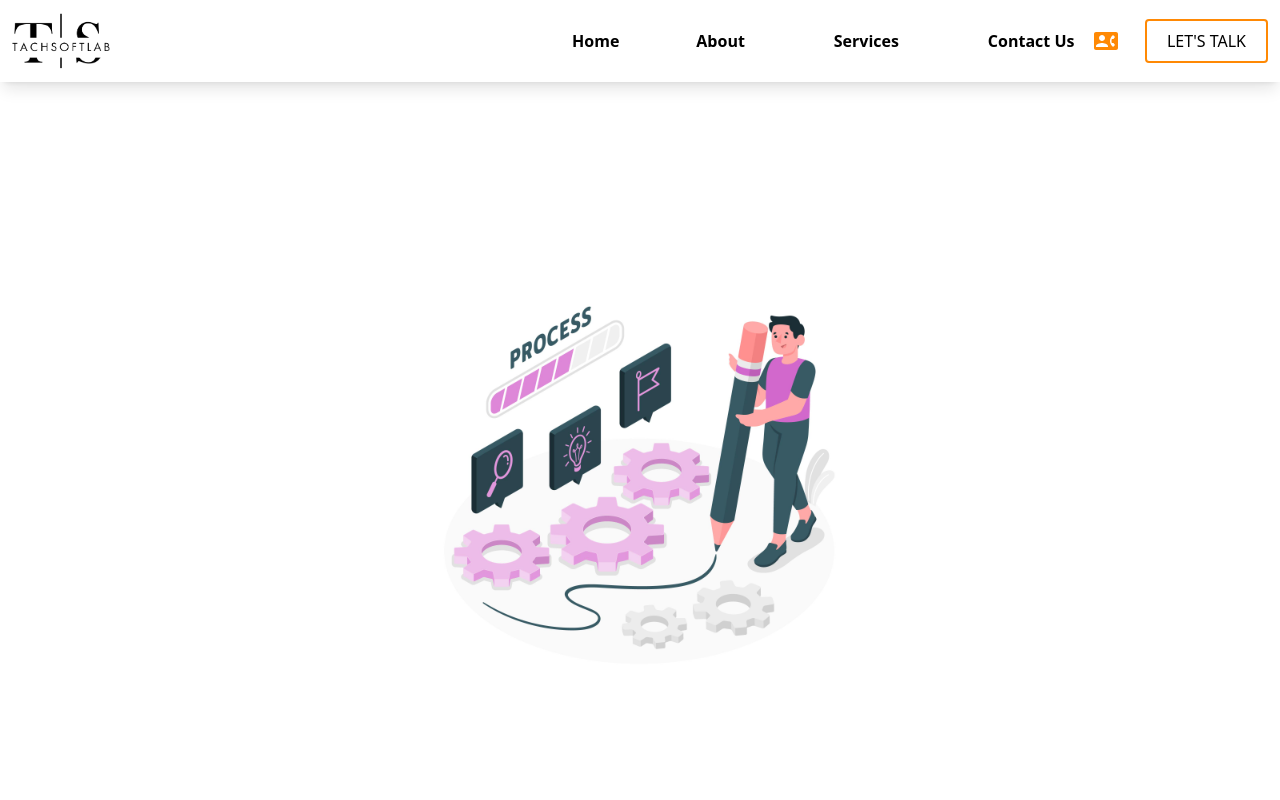
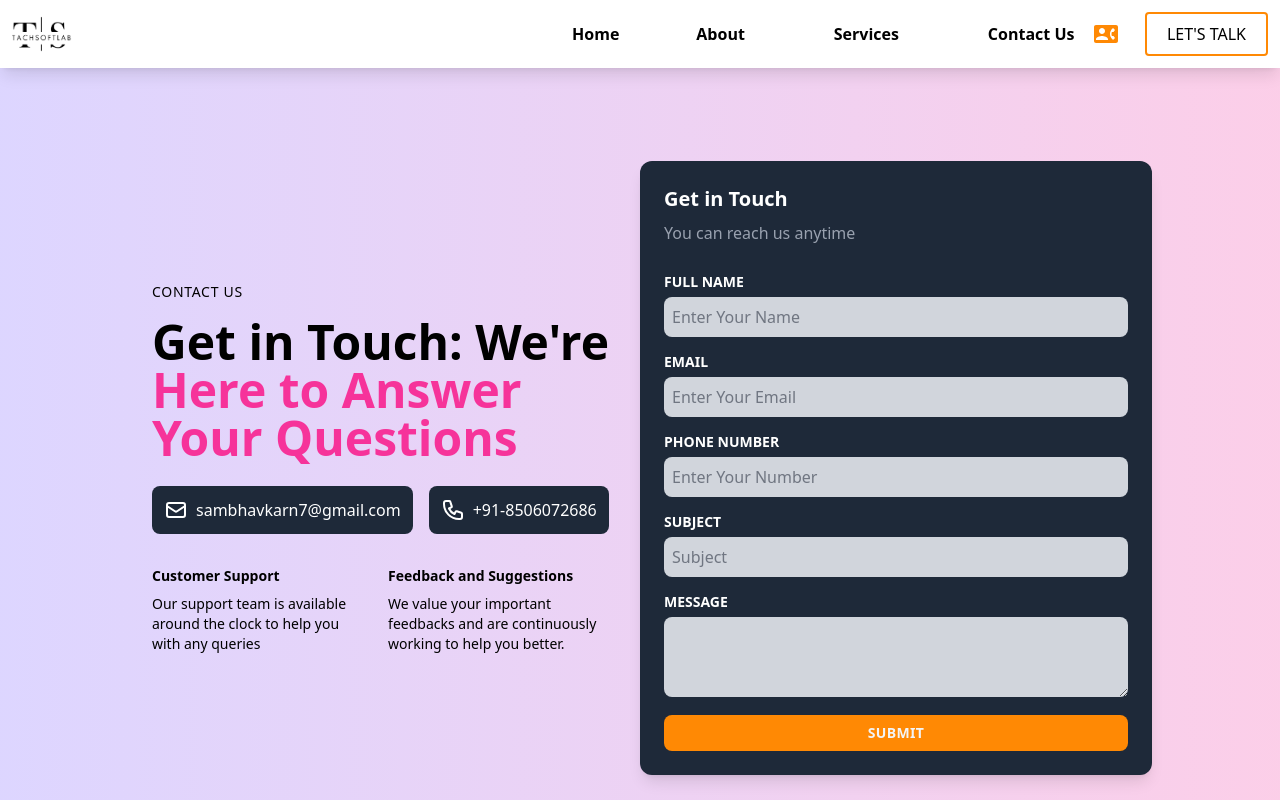
Before and after one commit to Sambhav-karn/TechSoftLab-New, a React (Vite) app in the folder techsoft-lab/: page /contact-us in a window 1280 px wide. Shown: the top 800 px of the page. Built offline with nearby package versions, Linux system fonts and the light colour scheme.

Commit message:
Add ContactUs Page

```diff
--- a/techsoft-lab/src/common/Header.jsx
+++ b/techsoft-lab/src/common/Header.jsx
@@ -103,7 +103,7 @@ export default function Header() {
         {/* Desktop Layout */}
         <div className='hidden md:grid md:grid-cols-[43%_40%_auto] md:items-center md:gap-5'>
           {/* <h1 className='text-2xl font-serif'>Triveni <span className='text-orange-400'>Media</span></h1> */}
-          <img src={logo} alt="TechSoft Lab" className='w-[100px]'/>
+          <img src={logo} alt="TechSoft Lab" className='w-[60px]'/>
           <div>
             <ul className='flex justify-between items-center text-black font-semibold'>
               <Link to={'/'}>
--- a/techsoft-lab/src/header pages/ContactUs.jsx
+++ b/techsoft-lab/src/header pages/ContactUs.jsx
@@ -1,10 +1,226 @@
-import React from 'react'
-import img from '../Images/Under_process.jpg'
+// ContactForm.jsx
+import React, { useEffect, useRef, useState } from 'react';
+import axios from 'axios';
+import Swal from 'sweetalert2';
 
-export default function ContactUs() {
+const ContactForm = () => {
+
+  const [formData, setFormData] = useState({
+    userName: '',
+    phoneNumber: '',
+    userEmail: '',
+    userTitle: '',
+    userDescription: ''
+  });
+  const [isLoading, setIsLoading] = useState(false);
+
+  const aboutUsRef = useRef(null);
+  const servicesRef = useRef(null);
+  const contactUsRef = useRef(null);
+
+  const animateOnScroll = (ref) => {
+    const observer = new IntersectionObserver(
+      (entries) => {
+        entries.forEach((entry) => {
+          if (entry.isIntersecting) {
+            entry.target.classList.add('animate-slide-up');
+            observer.unobserve(entry.target);
+          }
+        });
+      },
+      {
+        threshold: 0.1,
+        rootMargin: '0px 0px -50px 0px',
+      }
+    );
+
+    if (ref.current) {
+      observer.observe(ref.current);
+    }
+
+    return () => {
+      if (ref.current) {
+        observer.unobserve(ref.current);
+      }
+    };
+  };
+
+  const handleChange = (event) => {
+    const { name, value } = event.target;
+    setFormData((prevData) => ({
+      ...prevData,
+      [name]: value
+    }));
+  };
+
+  const handleSubmit = async (event) => {
+    event.preventDefault();
+    setIsLoading(true);
+
+    const payload = {
+      userName: formData.userName,
+      phoneNumber: formData.phoneNumber,
+      userEmail: formData.userEmail,
+      userTitle: formData.userTitle,
+      userDescription: formData.userDescription
+    };
+
+    try {
+      const res = await axios.post(`${import.meta.env.VITE_REACT_APP_BACKEND_BASEURL}/web/user/enq`, payload);
+      // console.log('API Response:', res.data);
+
+      Swal.fire({
+        icon: 'success',
+        title: 'Thank You!',
+        text: 'Your enquiry has been received. Our team will reach out to you soon.',
+        confirmButtonColor: '#f97316',
+      }).then(() => {
+        // Clear form data only after SweetAlert is dismissed
+        setFormData({
+          userName: '',
+          phoneNumber: '',
+          userEmail: '',
+          userTitle: '',
+          userDescription: ''
+        });
+      });
+    } catch (err) {
+      console.error('API Error:', err);
+
+      Swal.fire({
+        icon: 'error',
+        title: 'Oops...',
+        text: 'Something went wrong! Please try again later.',
+        confirmButtonColor: '#f97316',
+      });
+    } finally {
+      setIsLoading(false);
+    }
+  };
+
+  useEffect(() => {
+    const cleanupAboutUs = animateOnScroll(aboutUsRef);
+    const cleanupServices = animateOnScroll(servicesRef);
+    const cleanupContactUs = animateOnScroll(contactUsRef);
+
+    return () => {
+      cleanupAboutUs();
+      cleanupServices();
+      cleanupContactUs();
+    };
+  }, []);
+
   return (
-    <div className='flex items-center justify-center h-screen'>
-      <img src={img} alt="" className='w-[400px]'/>
+    <div className="min-h-screen bg-gradient-to-r from-violet-200 to-pink-200 flex items-center justify-center p-4">
+      <div className="w-full max-w-5xl flex flex-col md:flex-row items-center justify-between">
+        {/* Left Section */}
+        <div className="text-black md:w-1/2 p-6">
+          <h2 className="text-sm uppercase tracking-wider mb-4">Contact Us</h2>
+          <h1 className="text-4xl md:text-5xl font-bold mb-6">
+            Get in Touch: We're <br />
+            <span className="text-pink-500">Here to Answer Your Questions</span>
+          </h1>
+
+          {/* Contact Info */}
+          <div className="flex space-x-4 mb-8">
+            <div className="flex items-center bg-gray-800 p-3 rounded-lg">
+              <svg className="w-6 h-6 mr-2 text-white" fill="none" stroke="currentColor" viewBox="0 0 24 24">
+                <path strokeLinecap="round" strokeLinejoin="round" strokeWidth="2" d="M3 8l7.89 5.26a2 2 0 002.22 0L21 8M5 19h14a2 2 0 002-2V7a2 2 0 00-2-2H5a2 2 0 00-2 2v10a2 2 0 002 2z" />
+              </svg>
+              <span className='text-white'>sambhavkarn7@gmail.com</span>
+            </div>
+            <div className="flex items-center bg-gray-800 p-3 rounded-lg">
+              <svg className="w-6 h-6 mr-2 text-white" fill="none" stroke="currentColor" viewBox="0 0 24 24">
+                <path strokeLinecap="round" strokeLinejoin="round" strokeWidth="2" d="M3 5a2 2 0 012-2h3.28a1 1 0 01.948.684l1.498 4.493a1 1 0 01-.502 1.21l-2.257 1.13a11.042 11.042 0 005.516 5.516l1.13-2.257a1 1 0 011.21-.502l4.493 1.498a1 1 0 01.684.949V19a2 2 0 01-2 2h-1C9.716 21 3 14.284 3 6V5z" />
+              </svg>
+              <span className='text-white'>+91-8506072686</span>
+            </div>
+          </div>
+
+          {/* Support Info */}
+          <div className="flex space-x-8 text-sm">
+            <div>
+              <h3 className="font-semibold mb-2">Customer Support</h3>
+              <p>Our support team is available around the clock to help you with any queries</p>
+            </div>
+            <div>
+              <h3 className="font-semibold mb-2">Feedback and Suggestions</h3>
+              <p>We value your important feedbacks and are continuously working to help you better.</p>
+            </div>
+          </div>
+        </div>
+
+        {/* Right Section - Form */}
+        <div className="md:w-1/2 p-6 bg-gray-800 bg-opacity-50 rounded-xl shadow-lg">
+          <h2 className="text-white text-xl font-semibold mb-2">Get in Touch</h2>
+          <p className="text-gray-400 mb-6">You can reach us anytime</p>
+          <form className="space-y-4" onSubmit={handleSubmit} >
+            <div className="">
+              <div>
+                <span className="uppercase text-sm text-white font-bold">Full Name</span>
+                <input className="w-full bg-gray-300 text-gray-900 mt-1 p-2 rounded-lg focus:outline-none focus:shadow-outline"
+                  type="text" placeholder="Enter Your Name" id="userName" name="userName" value={formData.userName} onChange={handleChange} />
+              </div>
+              <div className="mt-3">
+                <span className="uppercase text-sm text-white font-bold">Email</span>
+                <input className="w-full bg-gray-300 text-gray-900 mt-1 p-2 rounded-lg focus:outline-none focus:shadow-outline"
+                  type="email" placeholder='Enter Your Email' id="userEmail" name="userEmail" value={formData.userEmail} onChange={handleChange} />
+              </div>
+              <div className="mt-3">
+                <span className="uppercase text-sm text-white font-bold">Phone Number</span>
+                <input className="w-full bg-gray-300 text-gray-900 mt-1 p-2 rounded-lg focus:outline-none focus:shadow-outline"
+                  type="text" placeholder='Enter Your Number' id="phoneNumber" name="phoneNumber" value={formData.phoneNumber} onChange={handleChange} />
+              </div>
+              <div className="mt-3">
+                <span className="uppercase text-sm text-white font-bold">Subject</span>
+                <input className="w-full bg-gray-300 text-gray-900 mt-1 p-2 rounded-lg focus:outline-none focus:shadow-outline"
+                  type="text" placeholder='Subject' id="userTitle" name="userTitle" value={formData.userTitle} onChange={handleChange} />
+              </div>
+              <div className="mt-3">
+                <span className="uppercase text-sm text-white font-bold">Message</span>
+                <textarea
+                  className="w-full h-20 bg-gray-300 text-gray-900 mt-1 p-2 rounded-lg focus:outline-none focus:shadow-outline" id="userDescription" name="userDescription" value={formData.userDescription} rows="4" onChange={handleChange}></textarea>
+              </div>
+              <div className="mt-3">
+                <button
+                  disabled={isLoading}
+                  className={`transition-colors duration-300 flex items-center justify-center uppercase text-sm font-bold tracking-wide bg-orange-400 text-gray-100 p-2 rounded-lg w-full focus:outline-none focus:shadow-outline ${isLoading ? 'opacity-75 cursor-not-allowed' : ''}`}
+                >
+                  {isLoading ? (
+                    <div className="flex items-center">
+                      <svg
+                        className="animate-spin mr-2 h-5 w-5 text-white" // Changed -ml-1 to mr-2
+                        xmlns="http://www.w3.org/2000/svg"
+                        fill="none"
+                        viewBox="0 0 24 24"
+                      >
+                        <circle
+                          className="opacity-25"
+                          cx="12"
+                          cy="12"
+                          r="10"
+                          stroke="currentColor"
+                          strokeWidth="4"
+                        ></circle>
+                        <path
+                          className="opacity-75"
+                          fill="currentColor"
+                          d="M4 12a8 8 0 018-8V0C5.373 0 0 5.373 0 12h4zm2 5.291A7.962 7.962 0 014 12H0c0 3.042 1.135 5.824 3 7.938l3-2.647z"
+                        ></path>
+                      </svg>
+                      <span>Submitting...</span>
+                    </div>
+                  ) : (
+                    'Submit'
+                  )}
+                </button>
+              </div>
+            </div>
+          </form>
+        </div>
+      </div>
     </div>
-  )
-}
+  );
+};
+
+export default ContactForm;
--- a/techsoft-lab/src/home component/Home.jsx
+++ b/techsoft-lab/src/home component/Home.jsx
@@ -1,6 +1,6 @@
 import React, { useState, useEffect } from 'react';
 import '../App.css';
-import WebDev from '../Images/Webdev.png';
+import WebDev from '../Images/webimg.png';
 import AppDev from '../Images/AppDev.png';
 import DataAna from '../Images/DataAna.png';
 import Hardware from '../Images/Hardware.png';
```
Also changed, not shown: techsoft-lab/src/Images/webimg.png (renamed from techsoft-lab/src/Images/WebDev.png).
